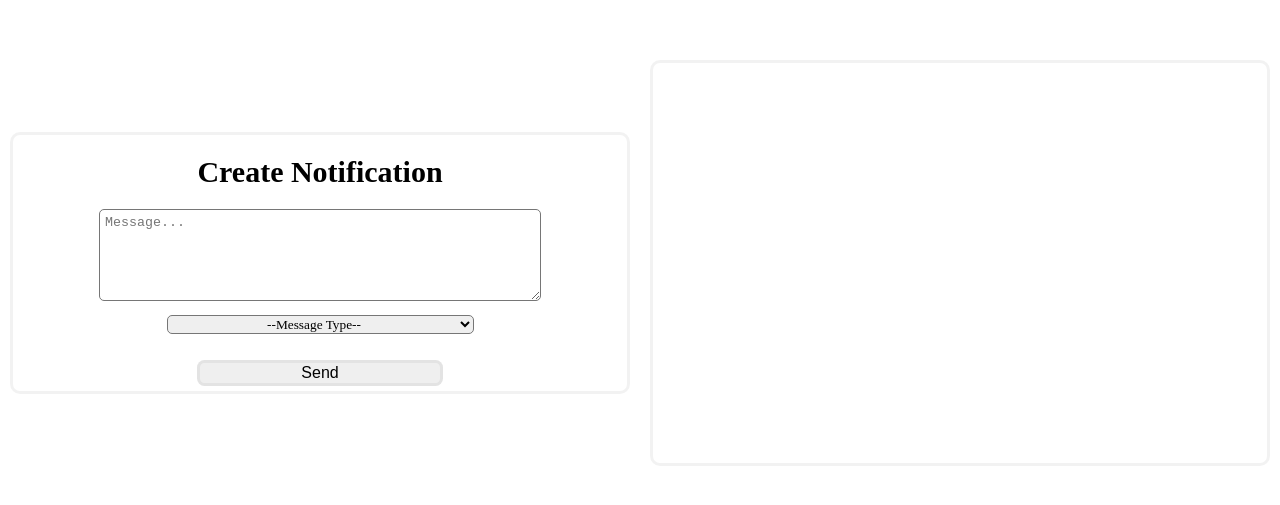
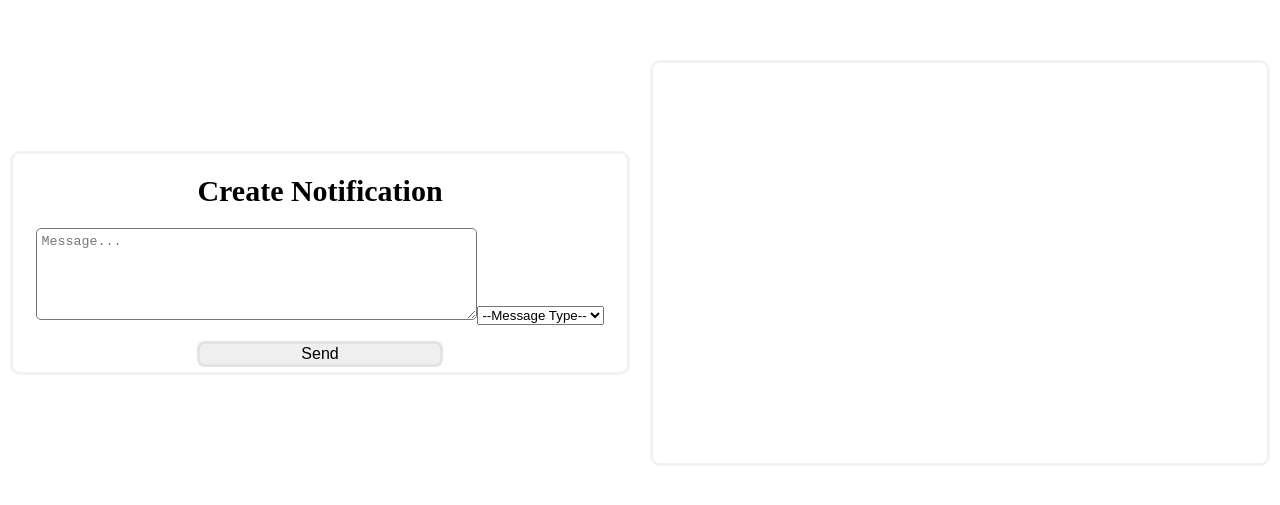
Before and after one commit to BBQ591/FullStackCloudFlareNotificationSystem, a React (Create React App) app: page / in a window 1280 px wide. Shown: the part 137-642 px from the top of the page. Built offline with nearby package versions, Linux system fonts and the light colour scheme; no server answers.

Commit message:
fixed one of the styling

```diff
--- a/src/App.js
+++ b/src/App.js
@@ -75,7 +75,6 @@ function App() {
               id="notification-type"
               value={notiType}
               onChange={handleNotiChange}
-              style={{ width: '50%', margin: '10px 0', borderRadius: 5, textAlign:'center', fontFamily:'Patrick Hand, cursive' }}
               >
               <option value="">--Message Type--</option>
               <option value="alert">Alert</option>
```
